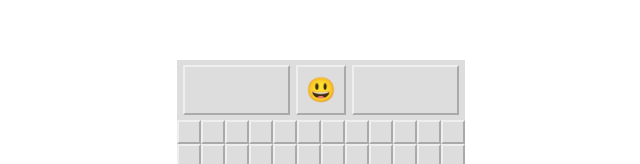
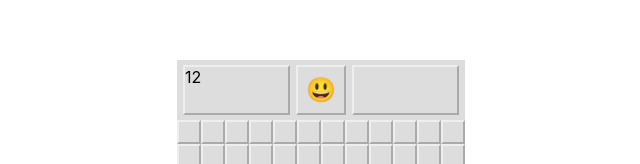
Before and after one commit to msimmer/react-minesweeper, a React (Create React App) app: page / in a window 1280 px wide. Shown: the part 166-330 px from the top of the page, without its empty margins (319-959 px from the left). Built offline with nearby package versions, Linux system fonts and the light colour scheme.

Commit message:
WIP flags

```diff
--- a/src/App.css
+++ b/src/App.css
@@ -11,7 +11,7 @@ header {
   justify-content: space-between;
 }
 
-.counter,
+.flags,
 .status,
 .timer {
   height: 50px;
@@ -23,7 +23,7 @@ header {
   border-bottom-color: #aaa;
 }
 
-.counter {
+.flags {
   flex: 1;
   margin: 6px;
 }
@@ -84,14 +84,14 @@ button {
   border-bottom-color: #aaa;
 }
 
-button:active {
+button:not(.inactive):not(.reveal):not(.flag):active {
   border-top-color: #aaa;
   border-right-color: #eee;
   border-left-color: #aaa;
   border-bottom-color: #eee;
 }
 
-.button:hover {
+.button:not(.inactive):not(.reveal):hover {
   background-color: #ccc;
 }
 
@@ -101,5 +101,5 @@ button:active {
 }
 
 .button.bomb {
-  background-color: blue;
+  background-color: red;
 }
--- a/src/App.tsx
+++ b/src/App.tsx
@@ -5,6 +5,7 @@ import './App.css'
 type Column = {
   bomb: boolean
   edges: number
+  flag: boolean
   reveal: boolean
   region: number | null
 }
@@ -19,6 +20,31 @@ type Regions = {
 
 type Indices = [number, number]
 
+enum Status {
+  ready,
+  win,
+  lose,
+}
+
+const statuses: {
+  READY: number
+  WIN: number
+  LOSE: number
+} = {
+  READY: 0,
+  WIN: 1,
+  LOSE: 2,
+}
+
+type State = {
+  bbbv: number
+  bombs: number
+  flags: number
+  rows: Rows
+  size: number
+  status: Status
+}
+
 // get integer between min and max exclusive of max
 const random = (min: number, max: number): number => {
   const min_: number = Math.ceil(min)
@@ -26,21 +52,28 @@ const random = (min: number, max: number): number => {
   return Math.floor(Math.random() * (max_ - min_)) + min_
 }
 
-const Header = (props: { handleReset: () => void }) => {
+const Header = (props: { bombs: number; flags: number; handleReset: () => void; status: Status }) => {
   return (
     <header>
-      <div className="counter" />
+      <div className="flags">{props.flags}</div>
       <button className="status" onClick={props.handleReset}>
-        😃
+        {props.status === statuses.READY ? '😃' : props.status === statuses.WIN ? '😎' : '🙁'}
       </button>
       <div className="timer" />
     </header>
   )
 }
 
-const Board = (props: { rows: Rows; handleClick: (indices: Indices) => () => void; handleReset: () => void }) => (
+const Board = (props: {
+  bombs: number
+  flags: number
+  rows: Rows
+  handleClick: (indices: Indices) => (e: React.MouseEvent<HTMLButtonElement, MouseEvent>) => void
+  handleReset: () => void
+  status: Status
+}) => (
   <div className="board">
-    <Header handleReset={props.handleReset} />
+    <Header handleReset={props.handleReset} bombs={props.bombs} flags={props.flags} status={props.status} />
     <div className="grid">
       {props.rows.map((row: Row, i) => (
         <div key={i} className="row">
@@ -48,9 +81,16 @@ const Board = (props: { rows: Rows; handleClick: (indices: Indices) => () => voi
             <div key={`${i}-${j}`} className="column">
               <button
                 onClick={props.handleClick([i, j])}
-                className={classNames('button', { reveal: column.reveal } /* , { bomb: column.bomb } */)}
+                className={classNames(
+                  'button',
+                  { reveal: column.reveal },
+                  { flag: column.flag },
+                  { bomb: props.status !== statuses.READY && column.bomb },
+                  { inactive: props.status !== statuses.READY },
+                )}
               >
-                {column.reveal && column.bomb && '💣'}
+                {column.flag && '⛳'}
+                {(column.reveal || props.status !== statuses.READY) && column.bomb && '💣'}
                 {(column.reveal && !column.bomb && column.edges && column.edges) || ''}
               </button>
             </div>
@@ -62,16 +102,13 @@ const Board = (props: { rows: Rows; handleClick: (indices: Indices) => () => voi
 )
 
 class App extends React.Component {
-  state: {
-    bbbv: number
-    bombs: number
-    rows: Rows
-    size: number
-  } = {
+  state: State = {
     bbbv: 0,
     bombs: 12,
+    flags: 12,
     rows: [],
     size: 12,
+    status: statuses.READY,
   }
 
   componentWillMount() {
@@ -148,7 +185,7 @@ class App extends React.Component {
     const { size } = this.state
     const rows: Rows = this.getRows(size)
     const bbbv: number = this.getRegions(rows)
-    this.setState({ bbbv, rows })
+    this.setState({ bbbv, rows, status: statuses.READY })
   }
 
   setBombs = (rows: Rows, size: number): Rows => {
@@ -172,7 +209,7 @@ class App extends React.Component {
 
   getRows = (size: number): Rows => {
     const { bombs } = this.state
-    const column: Column = { bomb: false, edges: 0, reveal: false, region: null }
+    const column: Column = { bomb: false, edges: 0, flag: false, reveal: false, region: null }
     const rows: Rows = []
 
     // create empty rows
@@ -192,11 +229,11 @@ class App extends React.Component {
   }
 
   die = (): void => {
-    if (confirm('You died 💣 Play again?')) this.reset()
+    this.setState({ status: statuses.LOSE })
   }
 
   win = (): void => {
-    if (confirm('You won ! 🎉 Play again?')) this.reset()
+    this.setState({ status: statuses.WIN })
   }
 
   // if a node exists
@@ -251,6 +288,7 @@ class App extends React.Component {
     const [rowIndex, columnIndex] = indices
     const current: Column = rows[rowIndex][columnIndex]
 
+    // if (node && node.flag === false) node.reveal = true
     current.reveal = true
 
     if (current.bomb) {
@@ -271,7 +309,9 @@ class App extends React.Component {
     if (this.blank(rows, rowIndex, columnIndex + 1)) this.reveal(rows, [rowIndex, columnIndex + 1]) // right
     if (this.blank(rows, rowIndex, columnIndex - 1)) this.reveal(rows, [rowIndex, columnIndex - 1]) // left
 
-    this.assign(this.edge, rows, rowIndex, columnIndex, (node: Column) => (node.reveal = true))
+    this.assign(this.edge, rows, rowIndex, columnIndex, (node: Column) => {
+      if (node && node.flag === false) node.reveal = true
+    })
 
     return rows
   }
@@ -287,17 +327,36 @@ class App extends React.Component {
     if (size ** 2 - bombs === revealed) this.win()
   }
 
-  handleClick = (indices: Indices) => (): void => {
-    const { rows } = this.state
+  handleClick = (indices: Indices) => (e: React.MouseEvent<HTMLButtonElement, MouseEvent>): void => {
+    const { rows, status } = this.state
+    let { flags } = this.state
+    const [row, col] = indices
+    const node: Column = rows[row][col]
+
+    if (status !== statuses.READY) return
+
+    // drop a flag
+    if (e.shiftKey) {
+      if (flags < 1) return
+
+      const flagged = !node.flag
+      node.flag = flagged
+      flags += flagged ? -1 : 1
+      this.setState({ flags, rows })
+      return
+    }
+
+    // don't handle click for flagged tiles
+    if (node.flag) return
+
     this.reveal(rows, indices)
     this.setState({ rows }, this.validate)
   }
 
   render(): JSX.Element {
-    const { rows } = this.state
     return (
       <div className="page">
-        <Board rows={rows} handleClick={this.handleClick} handleReset={this.reset} />
+        <Board handleClick={this.handleClick} handleReset={this.reset} {...this.state} />
       </div>
     )
   }
```
